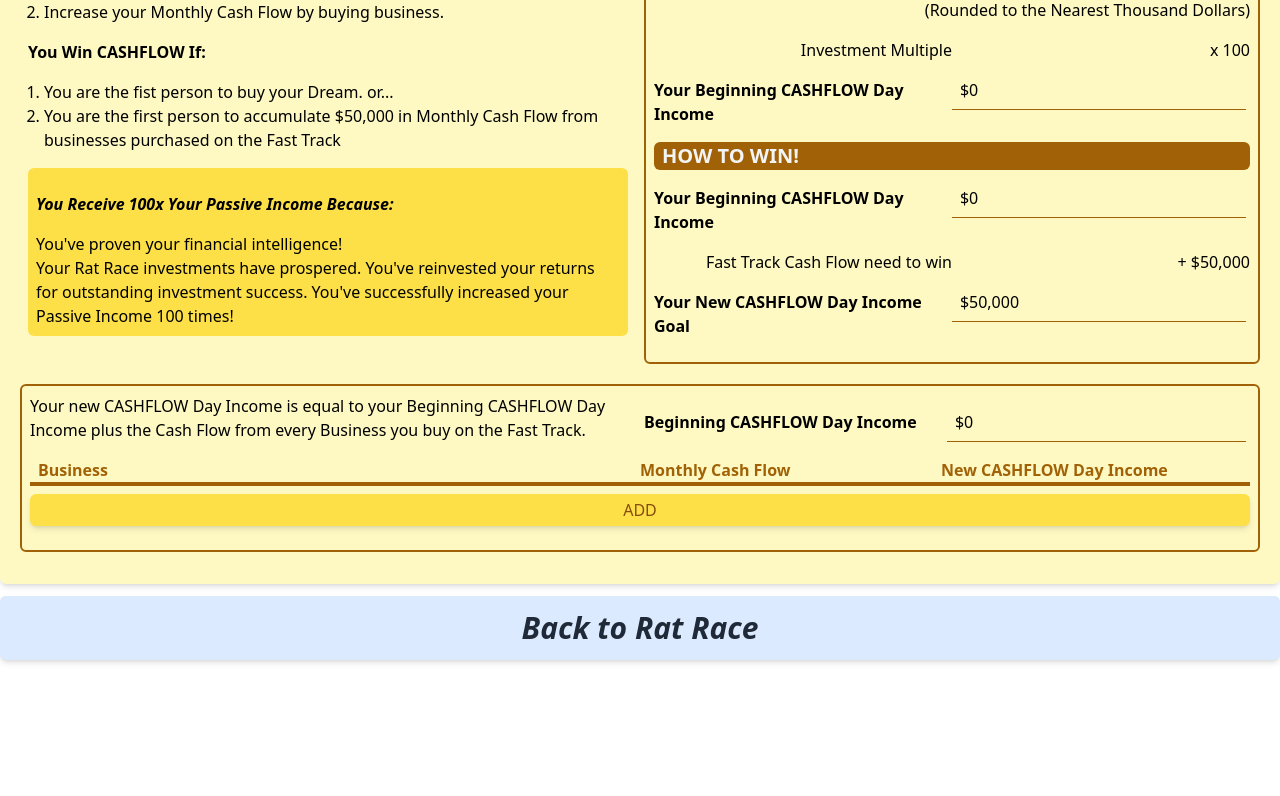
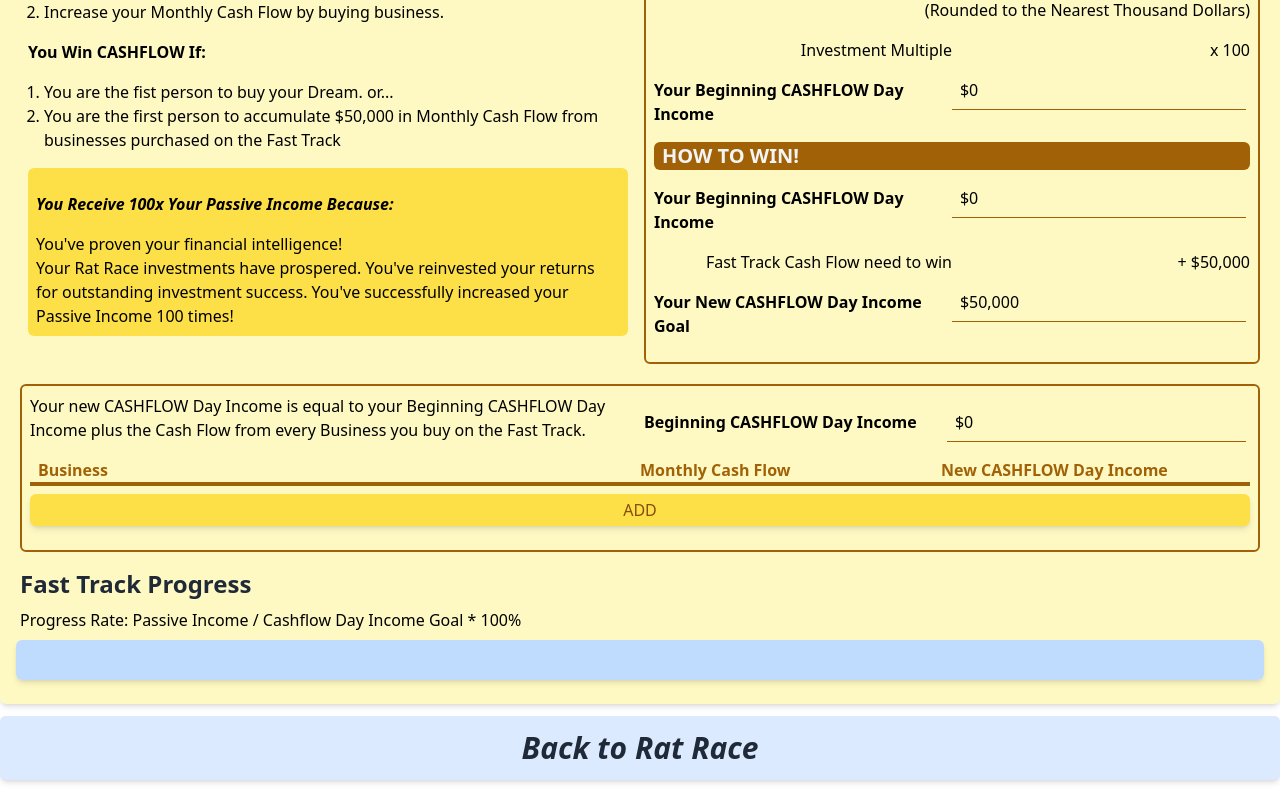
Before and after one commit to kazettique/cash-flow-sheet, a React (Create React App) app: page / in a window 1280 px wide. Shown: the part 388-1184 px from the top of the page. Before the commit the page ends 1064 px from the top, so only its background shows below. Built offline with nearby package versions, Linux system fonts and the light colour scheme.

Commit message:
Create progress component

```diff
--- a/src/App.tsx
+++ b/src/App.tsx
@@ -1,4 +1,4 @@
-import { useState, useEffect } from 'react';
+import { useState } from 'react';
 import _ from 'lodash';
 import Menu from '@/components/Menu';
 import PlayerTabs from '@/components/PlayerTabs';
--- a/src/components/FastTrack/index.tsx
+++ b/src/components/FastTrack/index.tsx
@@ -7,17 +7,21 @@ import { Field, FieldArray, useFormikContext } from 'formik';
 import _ from 'lodash';
 import { numberWithCommas } from '@/utils';
 import { useSheetComputed } from '@/hooks';
+import Progress from '@/components/Progress';
 
 export default function FastTrack(): ReactElement {
   const { values } = useFormikContext<Sheet>();
   const { incomeRecord } = values;
-  const { passiveIncome, beginningCashFlowDayIncome, cashFlowDayIncomeGoal } = useSheetComputed();
+  const { passiveIncome, beginningCashFlowDayIncome, cashFlowDayIncomeGoal, totalMonthlyCashFlowIncome } =
+    useSheetComputed();
 
   const incomeRecordHeader: Column[] = [
     { value: 'Business', width: 'w-2/4' },
     { value: 'Monthly Cash Flow', width: 'w-1/4' },
     { value: 'New CASHFLOW Day Income', width: 'w-1/4' },
   ];
+
+  const currentTotalCashflowIncome = totalMonthlyCashFlowIncome + beginningCashFlowDayIncome;
 
   return (
     <div className="bg-yellow-100 p-4 rounded-md shadow-md">
@@ -189,7 +193,7 @@ export default function FastTrack(): ReactElement {
                   <button
                     type="button"
                     className="rounded-md cursor-pointer bg-yellow-300 w-full mt-2 mb-4 p-1 text-yellow-800 uppercase shadow-md"
-                    onClick={(event) => push(['', ''])}
+                    onClick={() => push(['', ''])}
                   >
                     add
                   </button>
@@ -199,6 +203,12 @@ export default function FastTrack(): ReactElement {
           </FieldArray>
         </div>
       </div>
+      <Progress
+        title="Fast Track Progress"
+        description="Progress Rate: Passive Income / Cashflow Day Income Goal * 100%"
+        current={currentTotalCashflowIncome}
+        goal={cashFlowDayIncomeGoal}
+      />
     </div>
   );
 }
--- a/src/components/PlayerTabs.tsx
+++ b/src/components/PlayerTabs.tsx
@@ -1,6 +1,4 @@
 import { ReactElement } from 'react';
-import _ from 'lodash';
-import { Sheet } from '@/types';
 
 type Props = {
   tabList: string[];
--- /dev/null
+++ b/src/components/Progress.tsx
@@ -0,0 +1,43 @@
+import _ from 'lodash';
+import { ReactElement } from 'react';
+import SheetTitle from './SheetTitle';
+
+type Props = {
+  current: number;
+  goal: number;
+  description?: string;
+  title: string;
+};
+
+export default function Progress(props: Props): ReactElement {
+  const { current, goal, description, title } = props;
+
+  let progress;
+  if (!_.isFinite(goal)) {
+    progress = 0;
+  } else if (_.round(current / goal, 2) <= 1) {
+    progress = _.round(current / goal, 2);
+  } else if (_.round(current / goal, 2) > 1) {
+    progress = 1;
+  } else {
+    progress = 0;
+  }
+
+  return (
+    <div>
+      <SheetTitle>{title}</SheetTitle>
+      <div className="font-light my-2 mx-1">{description}</div>
+      <div className="my-2">
+        <div className="flex h-10 w-full rounded-md shadow-md overflow-hidden">
+          <div
+            style={{ width: `${progress * 100}%` }}
+            className="bg-yellow-300 flex justify-center items-center overflow-hidden text-yellow-800"
+          >
+            {progress * 100}%
+          </div>
+          <div style={{ width: `${(1 - progress) * 100}%` }} className="bg-blue-200" />
+        </div>
+      </div>
+    </div>
+  );
+}
--- a/src/components/RatRace/index.tsx
+++ b/src/components/RatRace/index.tsx
@@ -7,19 +7,10 @@ import Auditor from './components/Auditor';
 import Assets from './components/Assets';
 import Liabilities from './components/Liabilities';
 import { useSheetComputed } from '@/hooks';
-import _ from 'lodash';
+import Progress from '@/components/Progress';
 
 export default function RatRace(): ReactElement {
   const { passiveIncome, totalExpense } = useSheetComputed();
-
-  let progress;
-  if (!_.isFinite(totalExpense)) {
-    progress = 0;
-  } else if (_.round(passiveIncome / totalExpense, 2) <= 1) {
-    progress = _.round(passiveIncome / totalExpense, 2);
-  } else {
-    progress = 1;
-  }
 
   return (
     <div className="bg-blue-100 p-4 rounded-md shadow-md">
@@ -62,19 +53,12 @@ export default function RatRace(): ReactElement {
       <button type="submit" className="p-3 bg-green-300 uppercase rounded-md m-3">
         Submit
       </button>
-      <SheetTitle>Rat Race Progress</SheetTitle>
-      <div className="font-light my-2 mx-1">Progress Rate: Passive Income / Total Expenses * 100%</div>
-      <div className="my-2">
-        <div className="flex h-10 w-full rounded-md shadow-md overflow-hidden">
-          <div
-            style={{ width: `${progress * 100}%` }}
-            className="bg-yellow-300 flex justify-center items-center overflow-hidden text-yellow-800"
-          >
-            {progress * 100}%
-          </div>
-          <div style={{ width: `${(1 - progress) * 100}%` }} className="bg-blue-200" />
-        </div>
-      </div>
+      <Progress
+        title="Rat Race Progress"
+        description="Progress Rate: Passive Income / Total Expenses * 100%"
+        current={passiveIncome}
+        goal={totalExpense}
+      />
     </div>
   );
 }
--- a/src/pages/PlayerSheet.tsx
+++ b/src/pages/PlayerSheet.tsx
@@ -1,4 +1,4 @@
-import { ReactElement, useState } from 'react';
+import { ReactElement } from 'react';
 import { Sheet } from '@/types';
 import RatRace from '@/components/RatRace';
 import FastTrack from '@/components/FastTrack';
@@ -17,7 +17,7 @@ export default function PlayerSheet(props: Props): ReactElement {
   const isDisabled = false;
   const status = isRatRace ? 'Rat Race' : 'Fast Track';
 
-  const onSubmit: OnSubmit = (values, actions) => {
+  const onSubmit: OnSubmit = (values) => {
     // console.log('sheet: ', sheet);
     console.log('submit: ', values);
   };
```
